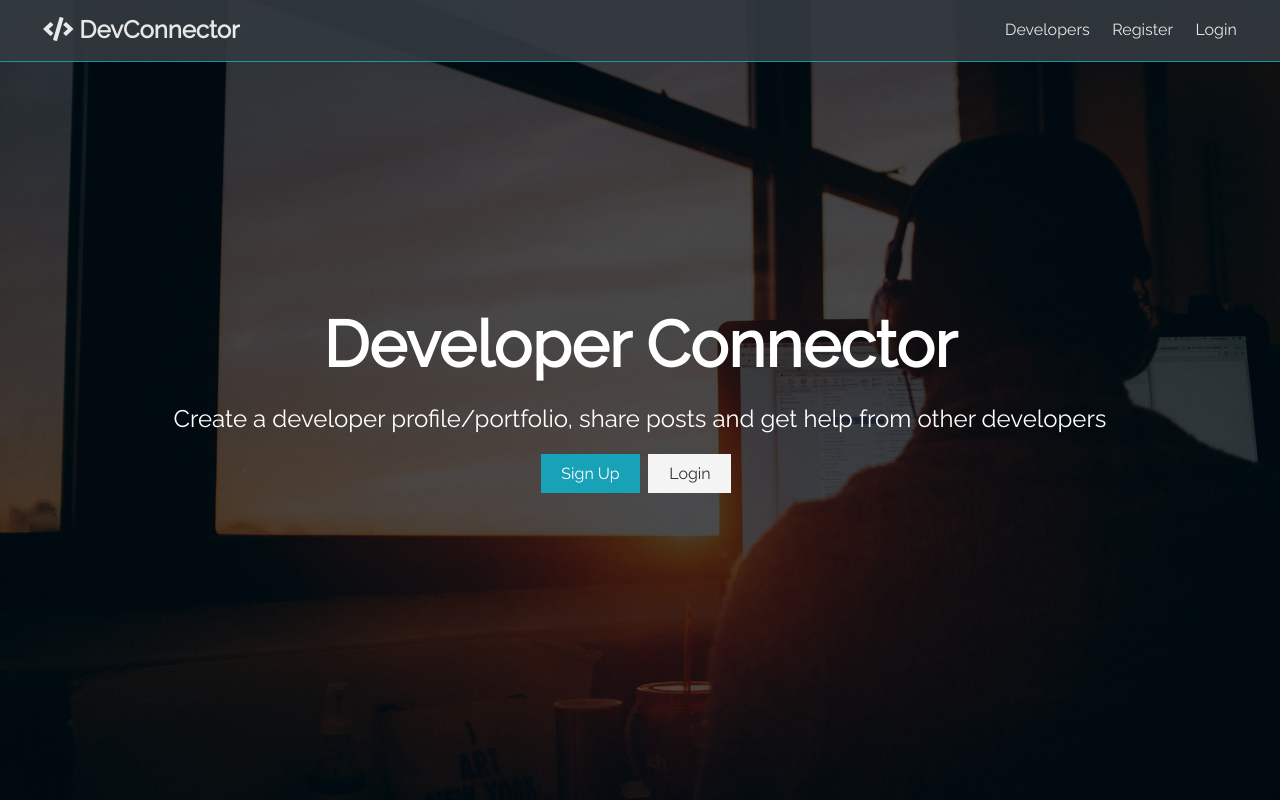
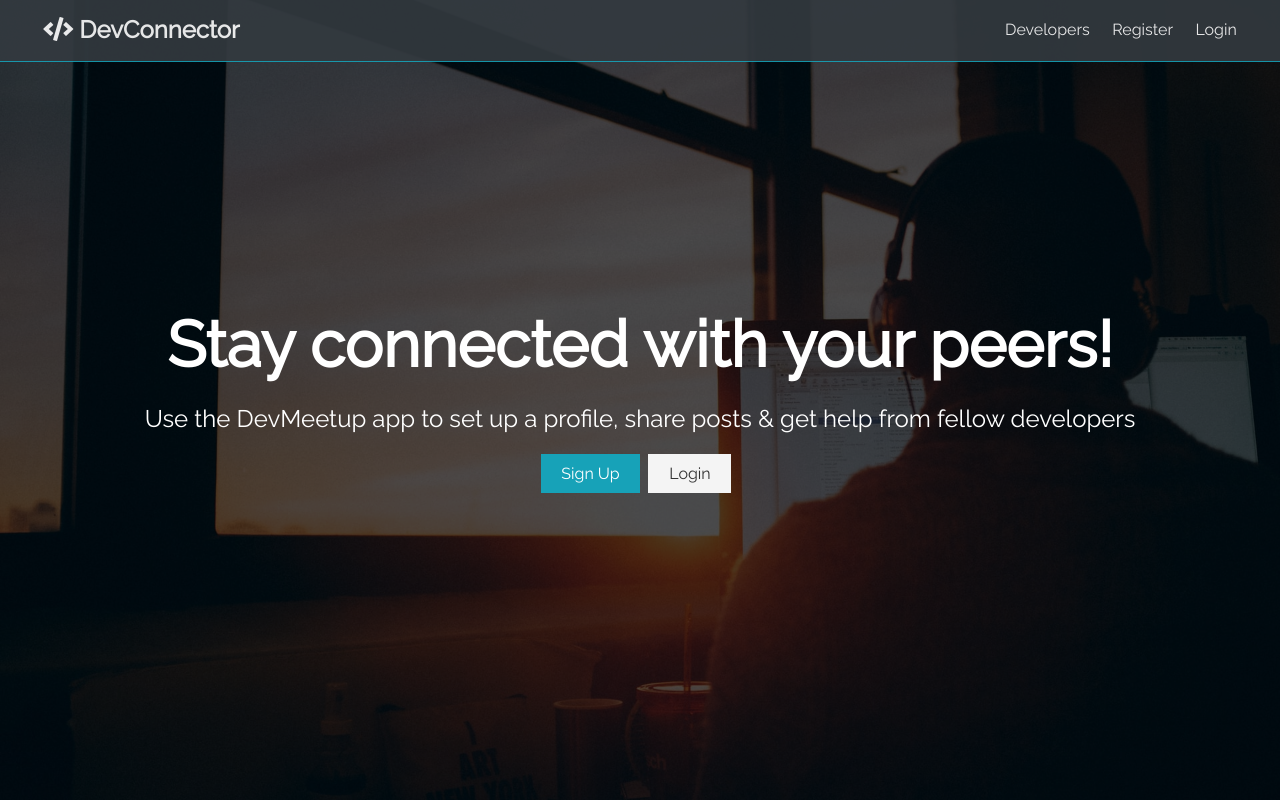
Before and after one commit to Pobermeier/devmeetup, a React (Create React App) app in the folder client/: page / in a window 1280 px wide. Built offline with nearby package versions, Linux system fonts and the light colour scheme; no server answers.

Commit message:
Updated landing page markup

```diff
--- a/client/src/components/layout/Landing.js
+++ b/client/src/components/layout/Landing.js
@@ -10,10 +10,10 @@ const Landing = ({ isAuthenticated }) => {
     <section className="landing">
       <div className="dark-overlay">
         <div className="landing-inner">
-          <h1 className="x-large">Developer Connector</h1>
+          <h1 className="x-large">Stay connected with your peers!</h1>
           <p className="lead">
-            Create a developer profile/portfolio, share posts and get help from
-            other developers
+            Use the DevMeetup app to set up a profile, share posts &amp; get
+            help from fellow developers
           </p>
           <div className="buttons">
             <Link to="/register" className="btn btn-primary">
@@ -33,7 +33,7 @@ Landing.propTypes = {
   isAuthenticated: PropTypes.bool,
 };
 
-const mapStateToProps = state => ({
+const mapStateToProps = (state) => ({
   isAuthenticated: state.auth.isAuthenticated,
 });
 
```
